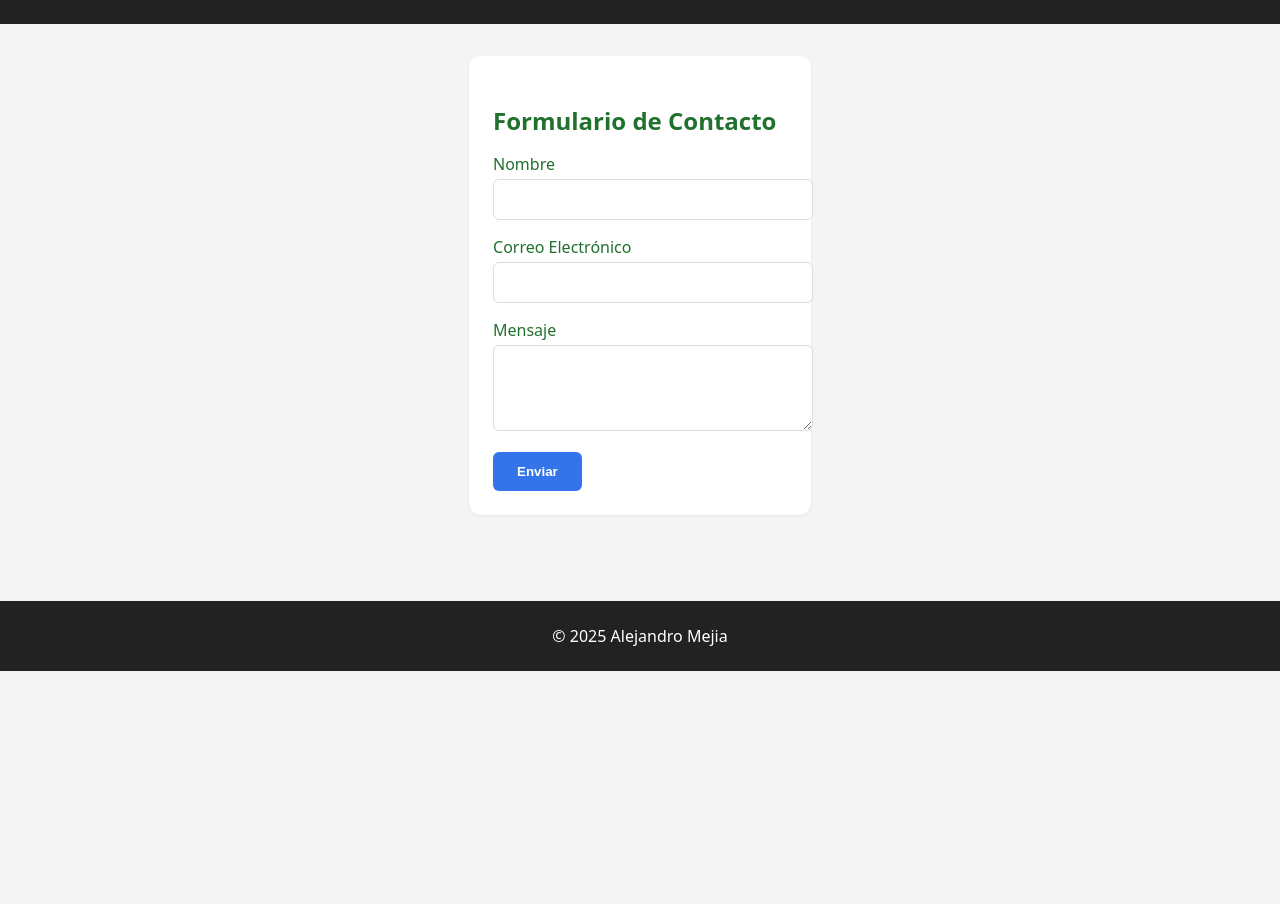
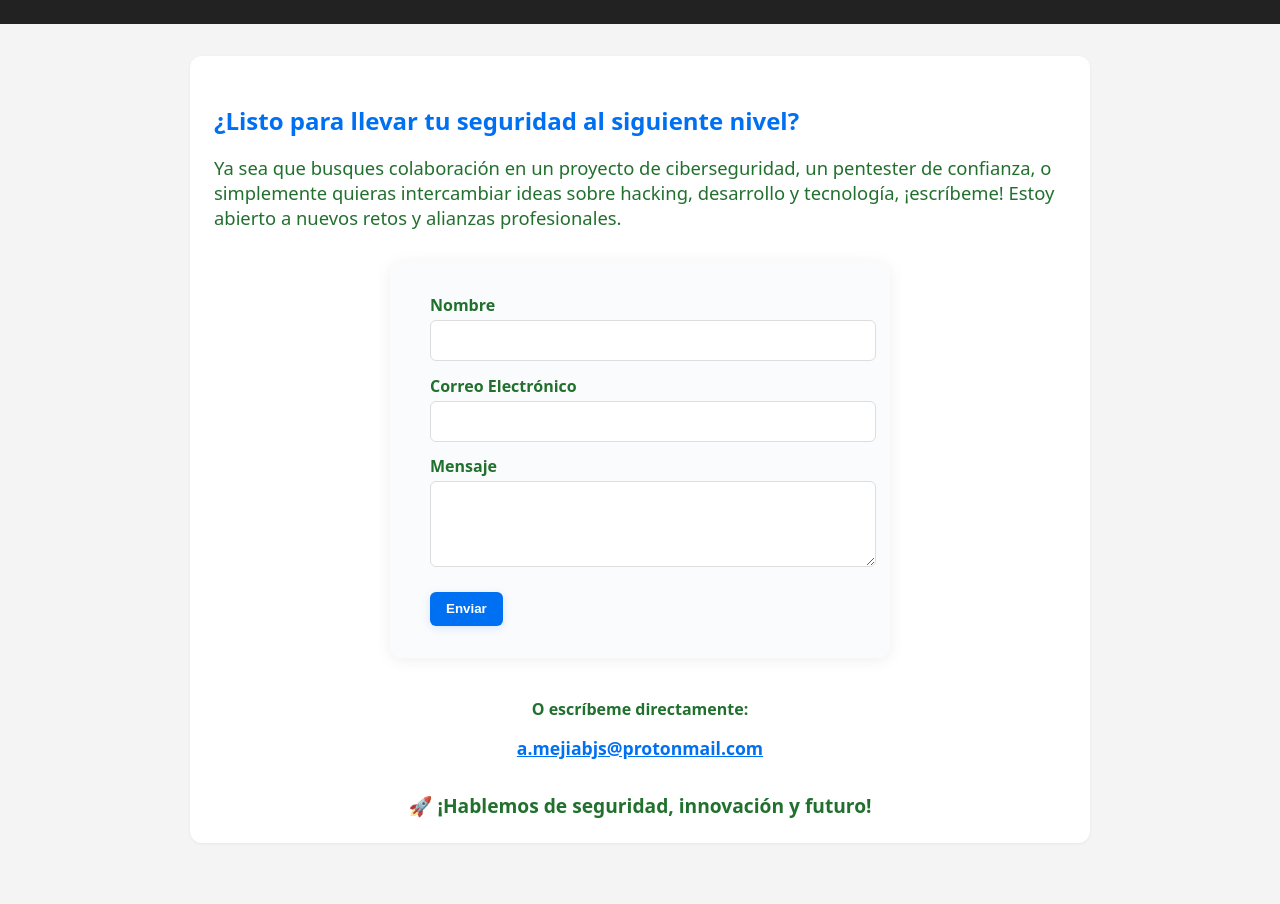
Before and after one commit to AlejandroMBJS/mypage, a plain HTML site: page contact.html in a window 1280 px wide. Shown: the part 129-1033 px from the top of the page. Before the commit the page ends 800 px from the top, so only its background shows below. Drawn offline with Linux system fonts and the light colour scheme.

Commit message:
Update contact.html

```diff
--- a/contact.html
+++ b/contact.html
@@ -2,7 +2,7 @@
 <html lang="es">
 <head>
   <meta charset="UTF-8">
-  <meta name="description" content="Contact Page">
+  <meta name="description" content="¿Buscas un pentester o desarrollador de ciberseguridad? Contáctame para proyectos, auditorías y colaboraciones.">
   <meta name="viewport" content="width=device-width, initial-scale=1.0">
   <title>Contacto | Alejandro Mejia</title>
   <link rel="stylesheet" href="styles.css">
@@ -16,21 +16,31 @@
       <a href="fast-port-blog.html">Fast Port Blog</a>
       <a href="contact.html">Contacto</a>
     </nav>
-    <h1>Contacto</h1>
+    <h1>¡Conectemos!</h1>
   </header>
   <main>
     <section>
-      <h2>Formulario de Contacto</h2>
-      <form id="contact-form" action="https://formspree.io/f/mnqewbga" method="POST">
-        <label for="name">Nombre</label>
-        <input type="text" id="name" name="name" required>
-        <label for="email">Correo Electrónico</label>
-        <input type="email" id="email" name="email" required>
-        <label for="message">Mensaje</label>
-        <textarea id="message" name="message" rows="4" required></textarea>
-        <button type="submit">Enviar</button>
+      <h2 style="color:#0070f3;">¿Listo para llevar tu seguridad al siguiente nivel?</h2>
+      <p style="font-size:1.15em;">
+        Ya sea que busques colaboración en un proyecto de ciberseguridad, un pentester de confianza, o simplemente quieras intercambiar ideas sobre hacking, desarrollo y tecnología, ¡escríbeme! Estoy abierto a nuevos retos y alianzas profesionales.
+      </p>
+      <form id="contact-form" action="https://formspree.io/f/mnqewbga" method="POST" style="max-width:420px;margin:2rem auto;padding:2rem 2.5rem;background:#fafbfc;border-radius:12px;box-shadow:0 2px 16px rgba(0,0,0,.07);">
+        <label for="name" style="font-weight:bold;">Nombre</label>
+        <input type="text" id="name" name="name" required style="width:100%;margin-bottom:1em;">
+        <label for="email" style="font-weight:bold;">Correo Electrónico</label>
+        <input type="email" id="email" name="email" required style="width:100%;margin-bottom:1em;">
+        <label for="message" style="font-weight:bold;">Mensaje</label>
+        <textarea id="message" name="message" rows="4" required style="width:100%;margin-bottom:1.5em;"></textarea>
+        <button type="submit" style="background:#0070f3;color:#fff;font-weight:bold;padding:.7em 1.2em;border-radius:6px;border:none;cursor:pointer;box-shadow:0 2px 8px rgba(0,112,243,.15);">Enviar</button>
       </form>
       <div id="response" class="mt-4 text-center"></div>
+      <div style="margin-top:2.5em;text-align:center;">
+        <p><strong>O escríbeme directamente:</strong></p>
+        <a href="mailto:a.mejiabjs@protonmail.com" style="font-size:1.1em;color:#0070f3;font-weight:bold;text-decoration:underline;">a.mejiabjs@protonmail.com</a>
+      </div>
+      <div style="margin-top:2em;text-align:center;">
+        <span style="font-size:1.2em;">🚀 <strong>¡Hablemos de seguridad, innovación y futuro!</strong></span>
+      </div>
     </section>
   </main>
   <footer>
```
